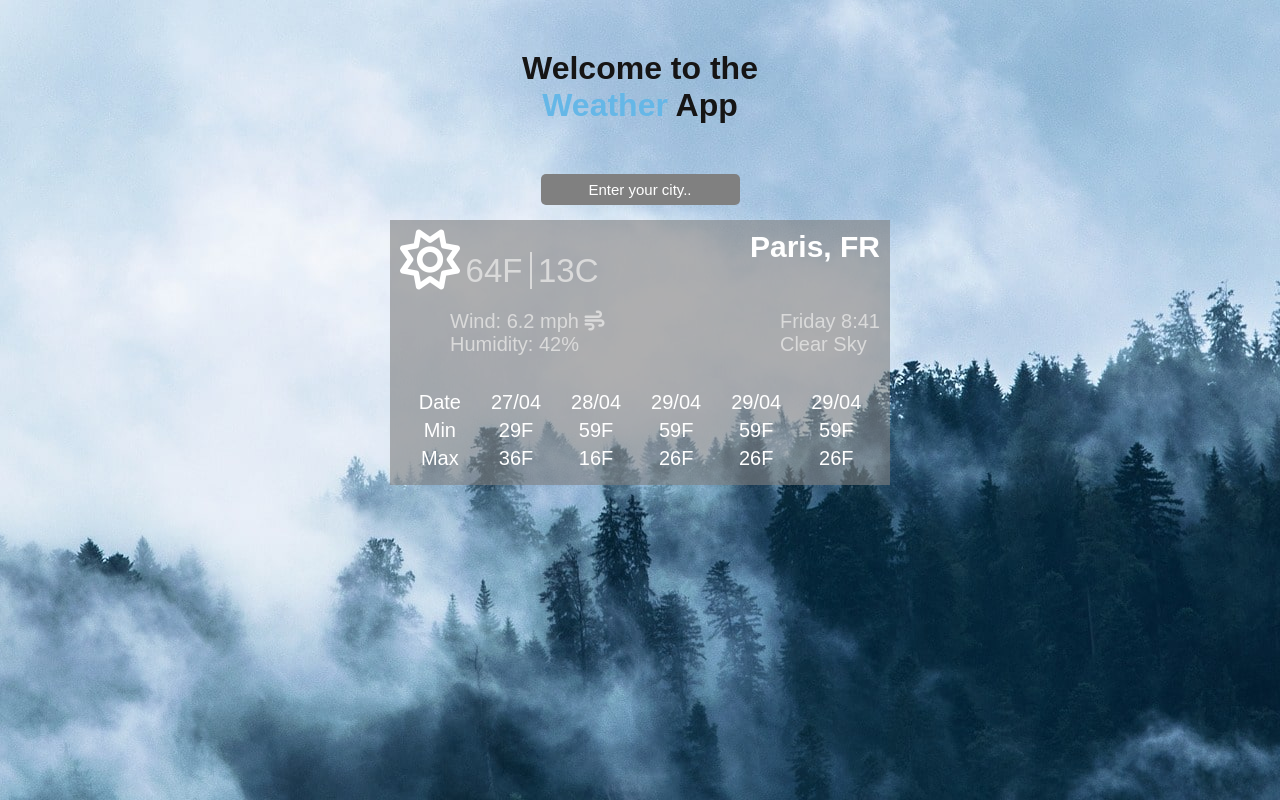
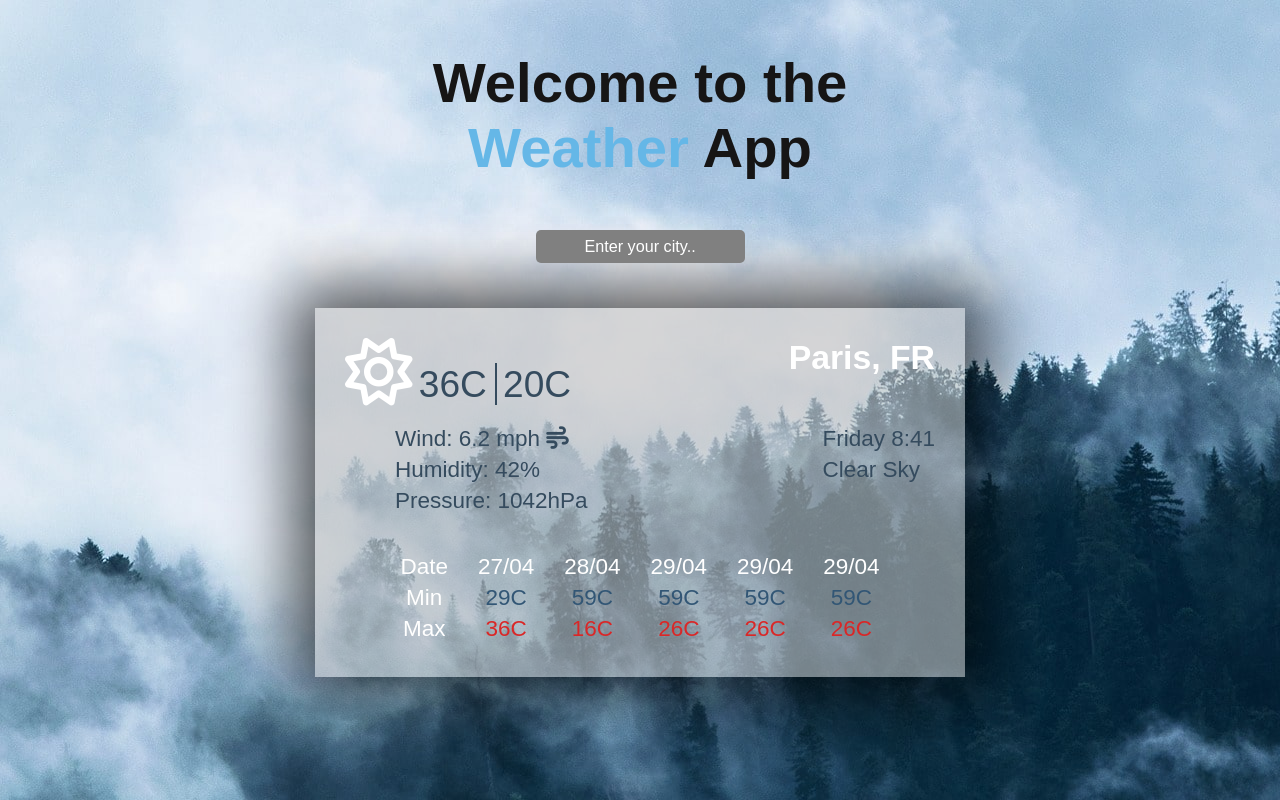
Before and after one commit to AnnaPostawka/WeatherApp_CodersCamp, a website built with webpack: page src/index.html in a window 1280 px wide. Built offline with nearby package versions, Linux system fonts and the light colour scheme.

Commit message:
small changes

```diff
--- a/src/index.html
+++ b/src/index.html
@@ -8,7 +8,6 @@
     <title>WeatherApp</title>
     <script src="https://kit.fontawesome.com/c6f9d808e1.js"></script>
     <link rel="stylesheet" href="../src/style/style.css">
-
 </head>
 
 <body>
@@ -21,20 +20,25 @@
             <div class="currentInfo">
                 <div class="currentInfo__temperatureBox temperatureBox">
                     <i class="temperatureBox__weatherIcon far fa-sun fa-3x"></i>
-                    <span class="temperatureBox__tempValue fahrenheit">64F</span>
-                    <span class="temperatureBox__tempValue celsius">13C</span>
+                    <span class="temperatureBox__tempValue currentMax">36C</span>
+                    <span class="temperatureBox__tempValue currentMin">20C</span>
                 </div>
                 <h2 class="currentInfo__city">Paris, FR</h2>
                 <div class="currentInfo__details">
-                    <div class="currentInfo__wind">Wind:
-                        <span> 6.2 mph</span>
+                    <div class="currentInfo__wind currentInfo__detail">Wind:
+                        <span class="wind-value">6.2 mph</span>
                         <i class="currentInfo__windIcon fas fa-wind"></i>
                     </div>
-                    <div class="currentInfo__humidity">Humidity:<span> 42%</span></div>
+                    <div class="currentInfo__humidity currentInfo__detail">Humidity:
+                        <span class="humidity-value">42%</span>
+                    </div>
+                    <div class="currentInfo__pressure currentInfo__detail">Pressure:
+                        <span class="pressure-value">1042hPa</span>
+                    </div>
                 </div>
                 <div class="currentInfo__details">
-                    <div class="currentInfo__date">Friday 8:41</div>
-                    <div class="currentInfo__sky">Clear Sky</div>
+                    <div class="currentInfo__date currentInfo__detail">Friday 8:41</div>
+                    <div class="currentInfo__sky currentInfo__detail">Clear Sky</div>
                 </div>
             </div>
             <div class="forecast">
@@ -45,40 +49,29 @@
                 </div>
                 <div class="forecast__day">
                     <p class="forecast__value day">27/04</p>
-                    <p class="forecast__value">29F</p>
-                    <p class="forecast__value">36F</p>
+                    <p class="forecast__value min">29C</p>
+                    <p class="forecast__value max">36C</p>
                 </div>
                 <div class="forecast__day ">
                     <p class="forecast__value day">28/04</p>
-                    <p class="forecast__value">59F</p>
-                    <p class="forecast__value">16F</p>
+                    <p class="forecast__value min">59C</p>
+                    <p class="forecast__value max">16C</p>
+                </div>
+                <div class="forecast__day ">
+                    <p class="forecast__value day">29/04</p>
+                    <p class="forecast__value min">59C</p>
+                    <p class="forecast__value max">26C</p>
                 </div>
                 <div class="forecast__day off">
                     <p class="forecast__value day">29/04</p>
-                    <p class="forecast__value">59F</p>
-                    <p class="forecast__value">26F</p>
-                </div>
-
-                <div class="forecast__day off">
-                    <p class="forecast__value day">29/04</p>
-                    <p class="forecast__value">59F</p>
-                    <p class="forecast__value">26F</p>
+                    <p class="forecast__value min">59C</p>
+                    <p class="forecast__value max">26C</p>
                 </div>
                 <div class="forecast__day off">
                     <p class="forecast__value day">29/04</p>
-                    <p class="forecast__value">59F</p>
-                    <p class="forecast__value">26F</p>
+                    <p class="forecast__value min">59C</p>
+                    <p class="forecast__value max">26C</p>
                 </div>
-                <!-- <div class="forecast__day off">
-                    <p class="forecast__value day">29/04</p>
-                    <p class="forecast__value">59F</p>
-                    <p class="forecast__value">26F</p>
-                </div>
-                <div class="forecast__day off">
-                    <p class="forecast__value day">29/04</p>
-                    <p class="forecast__value">59F</p>
-                    <p class="forecast__value">26F</p>
-                </div> -->
             </div>
         </div>
     </div>
--- a/src/style/style.css
+++ b/src/style/style.css
@@ -5,14 +5,16 @@
 }
 html{
     font-family: Arial, Helvetica, sans-serif;
+    font-size: 16px;
 }
 :root{
-    --primaryColor:rgb(218, 218, 218);
+    --primaryColor:rgba(53,75,94,1);
 }
 .container{
     min-height: 100vh;
     background-image: url("../assets/images/fog.jpg");
     background-position: 50% 50%;
+ padding-bottom: 20px;
 }
 .title{
     display: block;
@@ -34,9 +36,9 @@ html{
     color: white;
     border: none;
     border-radius: 5px;
-    font-size: 15px;
+    font-size: 0.9rem;
     padding: 7px 0;
-    margin-bottom: 15px;
+    margin-bottom: 45px;
 }
 .form__input:focus{
     outline: 0;
@@ -45,18 +47,22 @@ html{
     color: white;
 }
 .weather-Info-Container{
-    background-color: rgba(128, 128, 128, 0.61);
+    background-color: rgba(190, 190, 190, 0.6);
     height: 50%;
     max-width: 500px;
     color: var(--primaryColor);
-    font-size: 20px;
+    font-size: 1.25rem;
     padding: 10px;
+    box-shadow: 0px 0px 61px 22px rgba(0,0,0,0.65);
     margin: 0 auto;
 }
 .currentInfo{
     display: flex;
     justify-content: space-between;
     flex-wrap: wrap;
+}
+.currentInfo__detail{
+    margin-bottom: 5px;
 }
 .currentInfo__temperatureBox{
     width: 51%;
@@ -70,11 +76,11 @@ html{
 .temperatureBox__weatherIcon{
     color: white;
 }
-.fahrenheit{
+.currentMax{
     position: relative;
     margin-right: 10px;
 }
-.fahrenheit::after{
+.currentMax::after{
     content: "";
     position: absolute;
     top: 0;
@@ -100,17 +106,36 @@ html{
 .off{
     display: none;
 }
+.min{
+    color:rgb(50, 86, 117);
+}
+.max{
+    color:rgb(218, 39, 39);
+}
 @media(min-width:530px){
     .temperatureBox__tempValue{
-        font-size: 20px;
+        font-size: 1.25rem;
     }
     .currentInfo__details{
         margin-left:50px;
    }
    .temperatureBox__tempValue{
-       font-size: 33px;
+       font-size: 2.06rem;
    }
    .off{
     display: block;
+    }
 }
+@media(min-width:1200px){
+    html{
+        font-size: 18px;;
+    }
+    .title{
+        font-size: 3.125rem;
+        width: 450px;
+    }
+    .weather-Info-Container{
+        max-width: 650px;
+        padding: 30px;
+    }
 }
```
